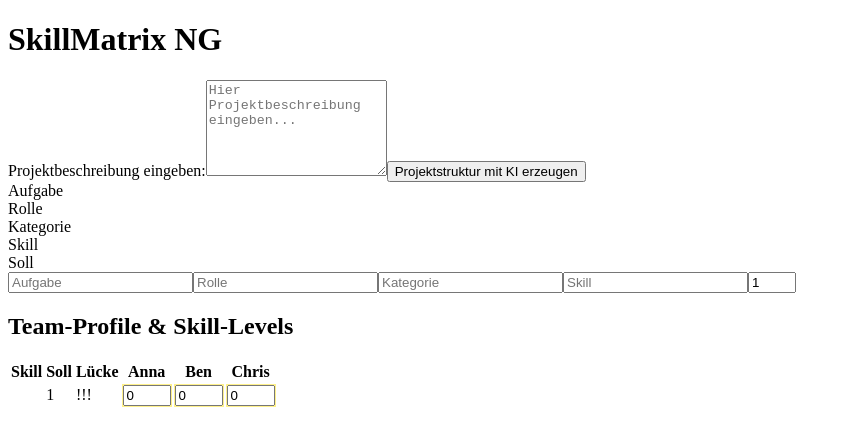
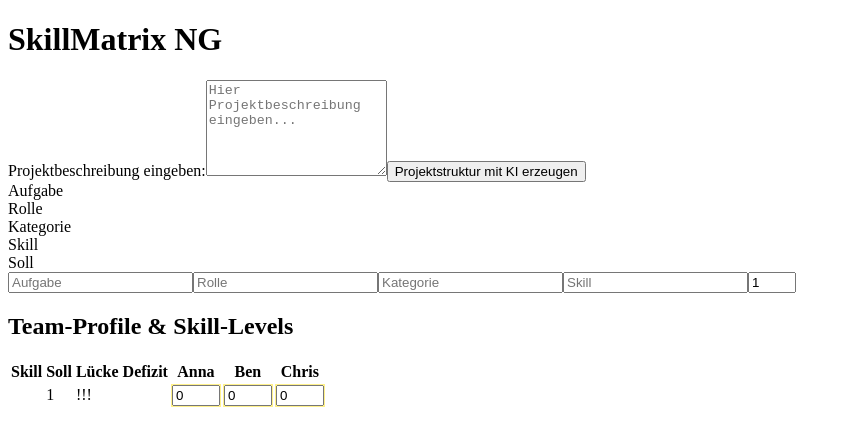
Before and after one commit to 30Leo56/SkillMatrix_MARS, a React (Create React App) app: page / in a window 1280 px wide. Shown: the top 446 px of the page, without its empty margins (0-851 px from the left). Built offline with nearby package versions, Linux system fonts and the light colour scheme.

Commit message:
Update App.jsx

```diff
--- a/src/App.jsx
+++ b/src/App.jsx
@@ -112,6 +112,7 @@ export default function SkillMatrixSetup() {
               <th className="border px-2 py-1">Skill</th>
               <th className="border px-2 py-1">Soll</th>
               <th className="border px-2 py-1">Lücke</th>
+              <th className="border px-2 py-1">Defizit</th>
               {teamMembers.map(name => (
                 <th key={name} className="border px-2 py-1">{name}</th>
               ))}
@@ -123,12 +124,16 @@ export default function SkillMatrixSetup() {
               const soll = row.soll;
               const skillLevels = skills[skillName] || {};
               const allZeros = teamMembers.every(member => (skillLevels[member] || 0) === 0);
+              const anyMeetsSoll = teamMembers.some(member => (skillLevels[member] || 0) >= soll);
+              const allDeficit = teamMembers.every(member => (skillLevels[member] || 0) < soll);
+              const zeilenDefizit = !allZeros && allDeficit ? "!" : "";
 
               return (
                 <tr key={i}>
                   <td className="border px-2 py-1">{skillName}</td>
                   <td className="border px-2 py-1 text-center">{soll}</td>
                   <td className="border px-2 py-1 text-center font-bold text-red-600">{allZeros ? "!!!" : ""}</td>
+                  <td className="border px-2 py-1 text-center font-bold text-yellow-600">{zeilenDefizit}</td>
                   {teamMembers.map(member => {
                     const ist = skillLevels[member] || 0;
                     const defizit = soll - ist >= 2 ? "!" : "";
```
